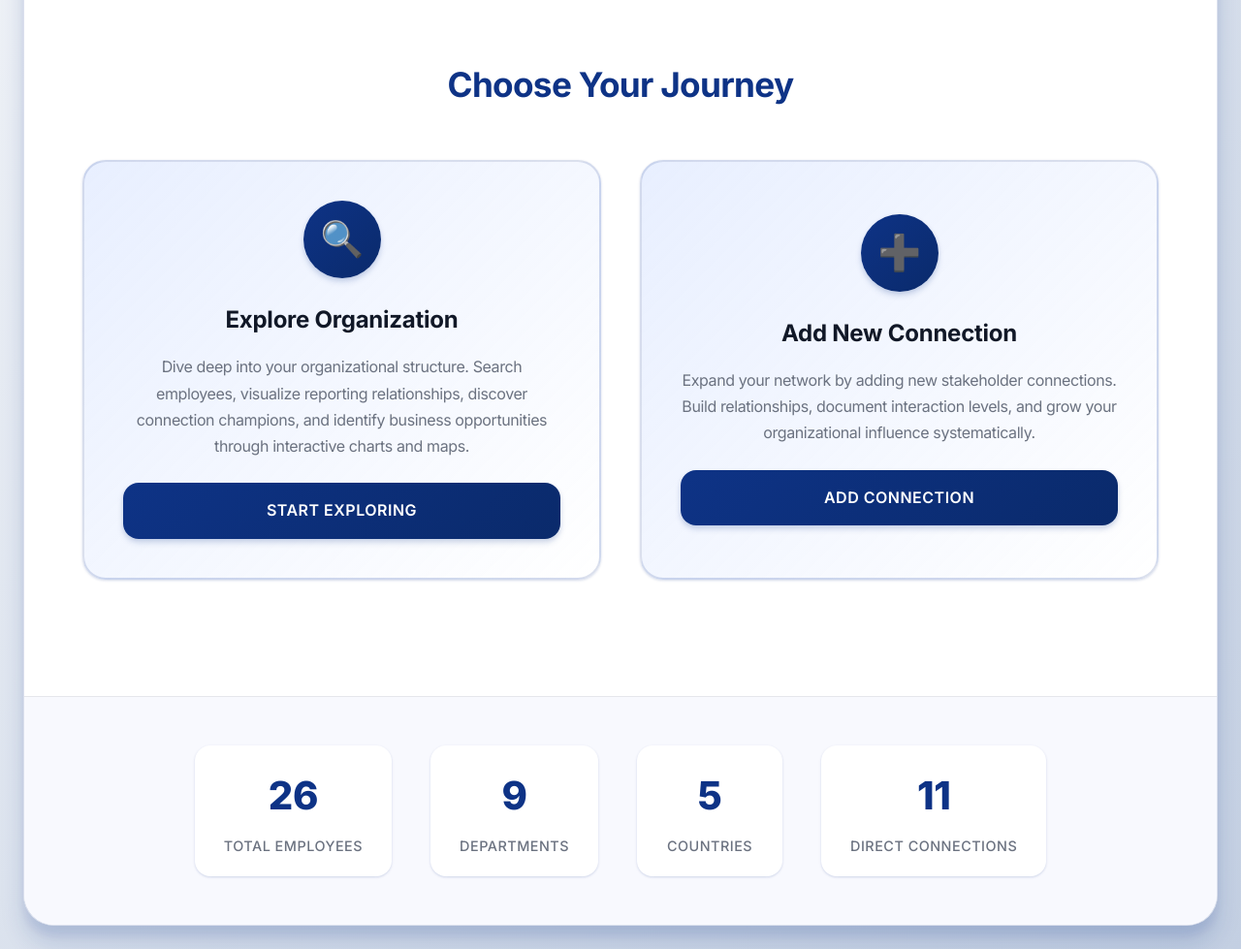
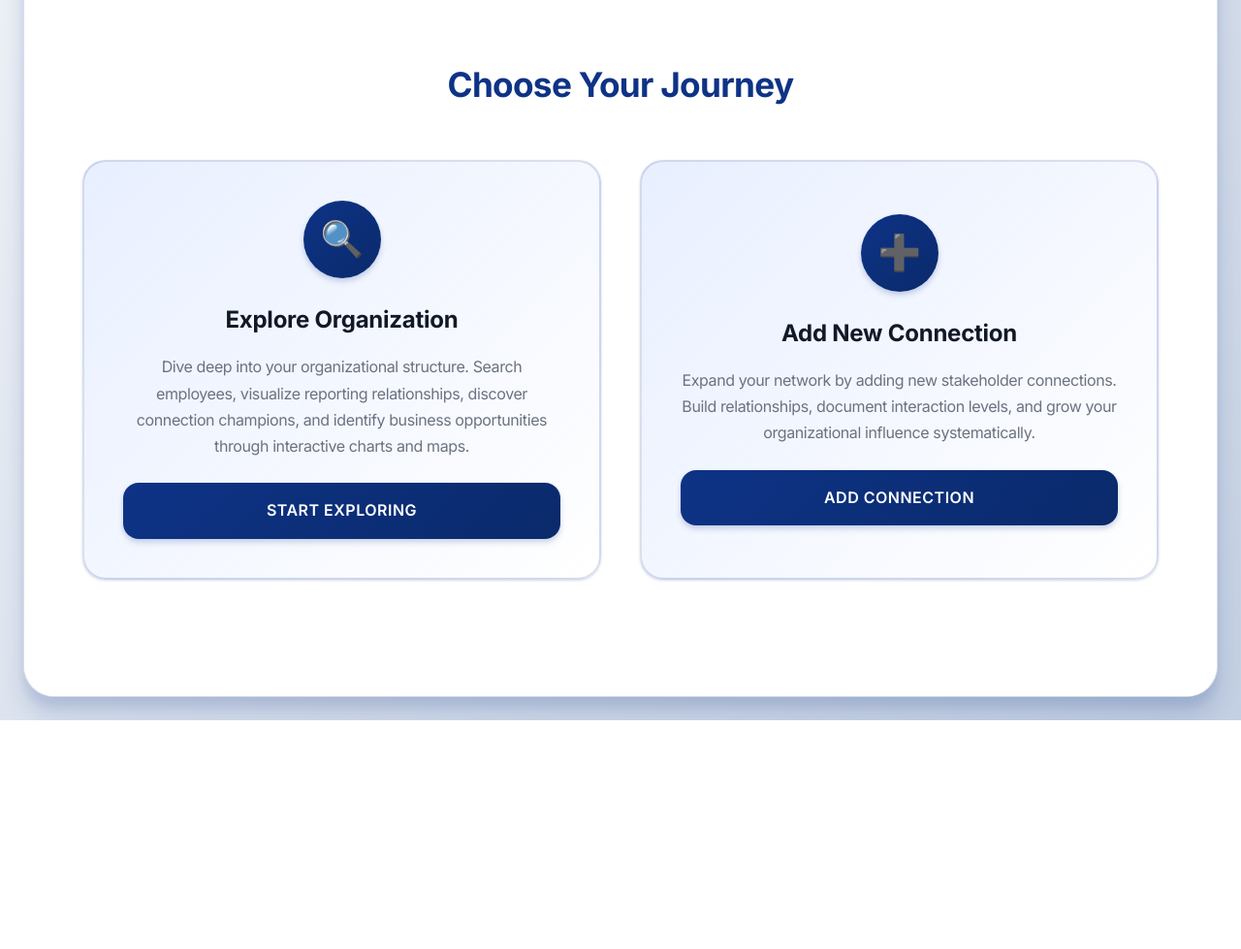
Before and after one commit to myselfsislam/stakeholder-search, a Flask app: page / in a window 1280 px wide. Shown: the part 418-1397 px from the top of the page at 97% size. After the commit the page ends 1161 px from the top, so only its background shows below. Run offline with Flask 3, Linux system fonts and the light colour scheme.

Commit message:
Updated the changed file

```diff
--- a/static/css/styles.css
+++ b/static/css/styles.css
@@ -719,7 +719,7 @@ input[type="text"]:hover {
 .connection-legend {
     position: absolute;
     top: 16px;
-    right: 16px;
+    right: 36px;
     background: rgba(255, 255, 255, 0.95);
     border: 1px solid var(--glass-border);
     border-radius: 12px;
--- a/templates/landing.html
+++ b/templates/landing.html
@@ -451,88 +451,7 @@
             </div>
         </section>
 
-        <!-- Stats Section -->
-        <section class="stats-section">
-            <div class="stats-grid">
-                <div class="stat-item">
-                    <div class="stat-number" id="total-employees">—</div>
-                    <div class="stat-label">Total Employees</div>
-                </div>
-                <div class="stat-item">
-                    <div class="stat-number" id="departments">—</div>
-                    <div class="stat-label">Departments</div>
-                </div>
-                <div class="stat-item">
-                    <div class="stat-number" id="countries">—</div>
-                    <div class="stat-label">Countries</div>
-                </div>
-                <div class="stat-item">
-                    <div class="stat-number" id="direct-connections">—</div>
-                    <div class="stat-label">Direct Connections</div>
-                </div>
-            </div>
-        </section>
-    </div>
-
     <script>
-        // Load statistics on page load
-        document.addEventListener('DOMContentLoaded', function() {
-            loadStats();
-        });
-
-        async function loadStats() {
-            try {
-                const response = await fetch('/api/stats');
-                if (!response.ok) {
-                    throw new Error('Failed to load stats');
-                }
-
-                const stats = await response.json();
-
-                // Animate the numbers
-                animateNumber('total-employees', stats.total_employees);
-                animateNumber('departments', stats.departments);
-                animateNumber('countries', stats.countries);
-                animateNumber('direct-connections', stats.connections.direct);
-
-            } catch (error) {
-                console.error('Error loading stats:', error);
-                // Show placeholder values if API fails
-                document.getElementById('total-employees').textContent = '25+';
-                document.getElementById('departments').textContent = '8';
-                document.getElementById('countries').textContent = '4';
-                document.getElementById('direct-connections').textContent = '12';
-            }
-        }
-
-        function animateNumber(elementId, targetNumber) {
-            const element = document.getElementById(elementId);
-            const duration = 2000; // 2 seconds
-            const increment = targetNumber / (duration / 50); // Update every 50ms
-            let current = 0;
-
-            const timer = setInterval(() => {
-                current += increment;
-                if (current >= targetNumber) {
-                    element.textContent = targetNumber;
-                    clearInterval(timer);
-                } else {
-                    element.textContent = Math.floor(current);
-                }
-            }, 50);
-        }
-
-        // Add click handlers for feature cards
-        document.addEventListener('click', function(e) {
-            const card = e.target.closest('.feature-card');
-            if (card && e.target.tagName !== 'A') {
-                const link = card.querySelector('.feature-button');
-                if (link) {
-                    window.location.href = link.href;
-                }
-            }
-        });
-
         console.log('Smart Stakeholder Search landing page loaded successfully');
     </script>
 </body>
```
Also changed, not shown: static/js/main.js (+28 -28 lines).
